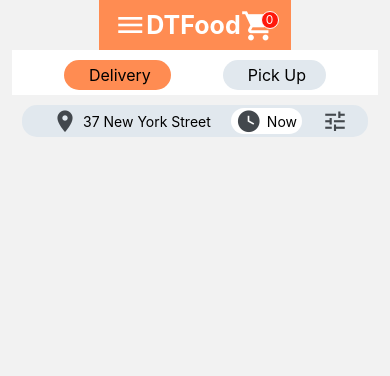
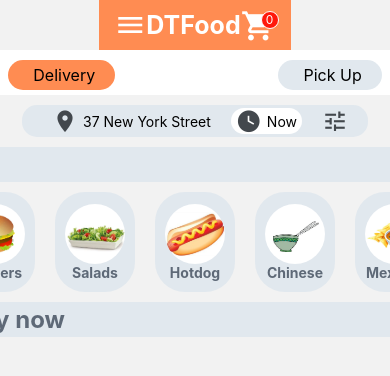
Before and after one commit to PhamDuyTruong/DTFood, a React Native app: screen /AppScreen in a window 390 px wide. Shown: the top 376 px of the page. Built offline with nearby package versions, Linux system fonts and the light colour scheme.

Commit message:
fix error about UI

```diff
--- a/babel.config.js
+++ b/babel.config.js
@@ -2,5 +2,8 @@ module.exports = function(api) {
   api.cache(true);
   return {
     presets: ['babel-preset-expo'],
+    plugins: [
+      'react-native-reanimated/plugin',
+    ],
   };
 };
--- a/components/HomeHeader.js
+++ b/components/HomeHeader.js
@@ -40,7 +40,9 @@ const styles = StyleSheet.create({
     backgroundColor:colors.buttons,
     height:parameters.headerHeight,
     justifyContent:'space-between'
-}
+  },
+
+
 })
 
 export default HomeHeader
--- /dev/null
+++ b/global/Data.js
@@ -0,0 +1,55 @@
+export const filterData = [{name:"Fast food",image: require('../assets/fastfood.png'), id:"0"},
+                    {name:"Burgers",image:require("../assets/burger.png"),id:"1"},
+                    {name:"Salads",image:require("../assets/salads.png"),id:"2"},
+                    {name:"Hotdog",image:require("../assets/hotdog.png"),id:"3"},
+                    {name:"Chinese",image:require("../assets/chinese.png"),id:"4"},
+                    {name:"Mexican",image:require("../assets/mexican.png"),id:"5"},
+                    {name:"Sea food",image:require("../assets/seafood.png"),id:"6"},
+];
+
+
+export const restaurantsData = [
+    {restaurantName:"Mc Donalds", farAway:"21.2",
+    businessAddress:"22 Bessie street, Cape Town",images:'https://upload.wikimedia.org/wikipedia/commons/thumb/3/36/McDonald%27s_Golden_Arches.svg/640px-McDonald%27s_Golden_Arches.svg.png',
+    averageReview:4.9,numberOfReview:272,coordinates : {lat: -26.1888612, lng: 28.246325} ,discount:10,deliveryTime:15,
+    collectTime:5, foodType:"Burgers, Wraps,Milkshakes..." ,
+    productData:[{name:"Hand cut chips", price:29.30,image:"https://diyjoy.com/wp-content/uploads/2020/06/McdonaldsStyleFriesRecipe-3.jpg"},
+    {name:"Big Mac", price:50.80,image:"https://s7d1.scene7.com/is/image/mcdonalds/DC_201907_0005_BigMac_832x472:1-3-product-tile-desktop?wid=765&hei=472&dpr=off"},{name:"Chicken Burger",
+     price:70,image:"https://hips.hearstapps.com/hmg-prod/images/mcdonald-s-menu-chicken-burger-1612263619.jpg?crop=0.495xw:0.990xh;0,0.00977xh&resize=1200:*"},
+      ],
+    id:0
+},
+
+    {restaurantName:"KFC", farAway:"12.7",businessAddress:"22 Bessie street, Cape Town",
+    images:'https://upload.wikimedia.org/wikipedia/vi/thumb/7/7e/Logo_KFC.svg/1200px-Logo_KFC.svg.png',
+    averageReview:4.3, numberOfReview:306, coordinates : {lat: -26.1891648, lng: 28.2441808},
+    discount:20,deliveryTime:30,collectTime:10, foodType:"Chicken,Chicken wings... ",
+    productData:[{name:"Hand cut chips", price:29.30,image:"https://media-cldnry.s-nbcnews.com/image/upload/newscms/2019_36/1478740/kfc_fries_international_main.jpg"},
+    {name:"Big Mac", price:50.80,image:"https://static.riviu.co/960/image/2021/06/02/f6224409067fa1d485c1b0f574599074_output.jpeg"},
+    {name:"Chicken Burger", price:70,image:"https://static.kfcvietnam.com.vn/images/items/lg/Burger-Zinger.jpg?v=4jZaQ4"},
+        ],
+    id:1
+},
+
+    {restaurantName:"Steers", farAway:"5",businessAddress:" 17 Olivia Rd, Johannesburg",
+    images:'https://encrypted-tbn0.gstatic.com/images?q=tbn:ANd9GcTjJ5-7P0K5BHM2P3ITX5olIxro54-r4VzMSFW3OombSjUScubxKlCy4C-nmShuYCFyKHI&usqp=CAU',
+     coordinates :{ lat: -26.1886781, lng: 28.244879}, averageReview: 4.9,numberOfReview: 1272,
+      discount:12, deliveryTime:25,collectTime:15,foodType:"Flame grilled beef Burgers",
+     productData:[{name:"Hand cut chips", price:29.30,image:"https://pbs.twimg.com/media/EQ9zmsIXsAEwb3P.jpg"},
+      {name:"Big Mac", price:50.80,image:"https://www.kimberley.co.za/wp-content/uploads/2021/08/38361_STEERS-Sharington_Combo_Meal_Promotion-KCP-SP-v1_00a.jpg"},{name:"Chicken Burger",
+       price:70,image:"https://i.ytimg.com/vi/XkeD7TKXNbg/maxresdefault.jpg"},
+        ],
+     id:2
+    },
+
+    {restaurantName:"Roman Pizza", farAway:"7",businessAddress:" 15 Atlas Rd, Kempton Park",
+    images:'https://i.pinimg.com/originals/d4/cf/d3/d4cfd33e3c3382ae0f39bc862804bb8e.jpg',
+    averageReview:4.3, numberOfReview:700, coordinates: {lat: -26.1845336, lng: 28.2481691},
+    discount:null,deliveryTime:20,collectTime:10,foodType:"Chicken pizza, Vegetarian pizza...",
+    productData:[{name:"Hand cut chips", price:29.30,image:"https://encrypted-tbn0.gstatic.com/images?q=tbn:ANd9GcRaYAS16EeSZdHMSyjuqFX1i-_pGOmFPhbppXbJjKXT-RvE-1QN8FmItVGTvWHlS0MnXbU&usqp=CAU"},
+      {name:"Big Mac", price:50.80,image:"https://www.pizzaexpress.vn/wp-content/uploads/2020/11/UFHsFlMmR8e6NSVYKlMw_ClassicCombo.jpg"},{name:"Chicken Burger",
+       price:70,image:"https://content.jdmagicbox.com/comp/mumbai/n9/022pxx22.xx22.190104222008.m6n9/catalogue/pizza-fries-burger-mira-road-thane-xrokp8bvq3.jpg"},
+        ],
+    id:3
+},
+    ]
--- a/navigation/appStack.js
+++ b/navigation/appNavigation.js
@@ -5,16 +5,13 @@ import HomeScreen from '../screens/HomeScreen';
 
 const App = createStackNavigator();
 
+
 export function AppStack(){
     return (
         <App.Navigator>
             <App.Screen
-                name="App"
+                name='AppScreen'
                 component={HomeScreen}
-                options={{
-                    headerShown: false,
-                    ...TransitionPresets.RevealFromBottomAndroid
-                }}
 
             />
         </App.Navigator>
--- a/navigation/authNavigation.js
+++ b/navigation/authNavigation.js
@@ -1,6 +1,7 @@
 import {createStackNavigator, TransitionPresets} from '@react-navigation/stack';
 import SigninWelcomeScreen from '../screens/authScreen/SigninWelcomeScreen';
 import SigninScreen from '../screens/authScreen/SigninScreen';
+import HomeScreen from '../screens/HomeScreen';
 
 const Auth = createStackNavigator();
 
@@ -24,6 +25,14 @@ export function AuthStack(){
                     ...TransitionPresets.RevealFromBottomAndroid
                 }}
             />
+            <Auth.Screen
+                name='AppScreen'
+                component={HomeScreen}
+                options ={{
+                    headerShown: false,
+                    ...TransitionPresets.RevealFromBottomAndroid
+                }}
+            ></Auth.Screen>
         </Auth.Navigator>
     )
 }
--- a/navigation/rootNavigation.js
+++ b/navigation/rootNavigation.js
@@ -1,14 +1,13 @@
 import React,{useContext} from 'react';
 import {NavigationContainer} from '@react-navigation/native'
 import {AuthStack} from './authNavigation'
-import  {AppStack}  from './appStack';
+import  {AppStack}  from './appNavigation';
 
 export default function RootNavigation(){
     const isSignIn = false;
     return (
         <NavigationContainer>
-            {isSignIn ? (<AuthStack />) : (<AppStack/>)}
-
+            <AuthStack />
         </NavigationContainer>
     )
 }
--- a/package.json
+++ b/package.json
@@ -21,6 +21,7 @@
     "react": "18.2.0",
     "react-native-animatable": "^1.3.3",
     "react-native-elements": "^3.4.3",
+    "react-native-reanimated": "~2.14.4",
     "react-native-safe-area-context": "^4.5.0",
     "react-native-screens": "^3.20.0",
     "react-native-swiper": "^1.6.0",
--- a/screens/HomeScreen.js
+++ b/screens/HomeScreen.js
@@ -5,6 +5,7 @@ import {colors, parameters} from '../global/styles'
 import HomeHeader from '../components/HomeHeader';
 import {Icon} from '@rneui/themed'
 import { useNavigation } from '@react-navigation/native';
+import {filterData, restaurantsData} from '../global/Data'
 
 const HomeScreen = () => {
   const [delivery, setDelivery] = useState(true)
@@ -78,7 +79,42 @@ const HomeScreen = () => {
                 </View>
 
               </View>
-         </View>
+              </View>
+              <View style={styles.headerTextView}>
+                  <Text style ={styles.headerText}>Categories</Text>
+              </View>
+              <View>
+                  <FlatList
+                      horizontal={true}
+                      showsHorizontalScrollIndicator={false}
+                      data={filterData}
+                      keyExtractor={(item)=> item.id}
+                      extraData={indexCheck}
+                      renderItem = {({item,index})=>(
+                        <Pressable
+                                onPress ={()=>{setIndexCheck(item.id)}}
+                            >
+                            <View style ={indexCheck === item.id ? {...styles.smallCardSelected}:{...styles.smallCard}}>
+                                <Image
+                                    style = {{height:60,width:60,borderRadius:30}}
+                                    source = {item.image}
+                                />
+
+                                <View>
+                                    <Text style ={indexCheck === item.id ? {...styles.smallCardTextSected}:
+                                    {...styles.smallCardText}}>{item.name}</Text>
+                                </View>
+                            </View>
+                        </Pressable>
+                    )}
+                  />
+              </View>
+              <View style ={styles.headerTextView}>
+                  <Text style ={styles.headerText}>Free Delivery now</Text>
+              </View>
+
+
+
        </ScrollView>
 
     </View>
@@ -107,7 +143,7 @@ const styles = StyleSheet.create({
       justifyContent:"space-evenly",
       marginHorizontal:10,
       marginVertical:10
-                },
+    },
 
     clockView:{
       flexDirection:"row",
@@ -126,6 +162,48 @@ const styles = StyleSheet.create({
       justifyContent:"space-between",
       paddingHorizontal:20
     },
+    headerText:{
+      color:colors.grey2,
+      fontSize:24,
+      fontWeight:"bold",
+      paddingLeft:10,
+  },
+  headerTextView:{
+      backgroundColor:colors.grey5,
+      paddingVertical:3,
+  },
+
+  smallCard :{
+      borderRadius:30,
+      backgroundColor:colors.grey5,
+      justifyContent:"center",
+      alignItems:'center',
+      padding:5,
+      width:80,
+      margin:10,
+      height:100
+  },
+  smallCardSelected:{
+    borderRadius:30,
+    backgroundColor:colors.buttons,
+    justifyContent:"center",
+    alignItems:'center',
+    padding:5,
+    width:80,
+    margin:10,
+    height:100
+},
+
+smallCardTextSected :{
+    fontWeight:"bold",
+    color:colors.cardbackground
+},
+
+smallCardText :{
+    fontWeight:"bold",
+    color:colors.grey2
+},
+
 })
 
 export default HomeScreen
--- a/screens/authScreen/SigninScreen.js
+++ b/screens/authScreen/SigninScreen.js
@@ -60,7 +60,7 @@ const SigninScreen = () => {
             title="SIGN IN"
             buttonStyle={styles.buttonStyle}
             titleStyle={styles.buttonTitleStyle}
-            onPress={() => navigate.navigate("App")}
+            onPress={() => navigate.navigate("AppScreen")}
          />
 
       </View>
```
Also changed, not shown: 1 other file (tests, documents, lock files or other folders).
